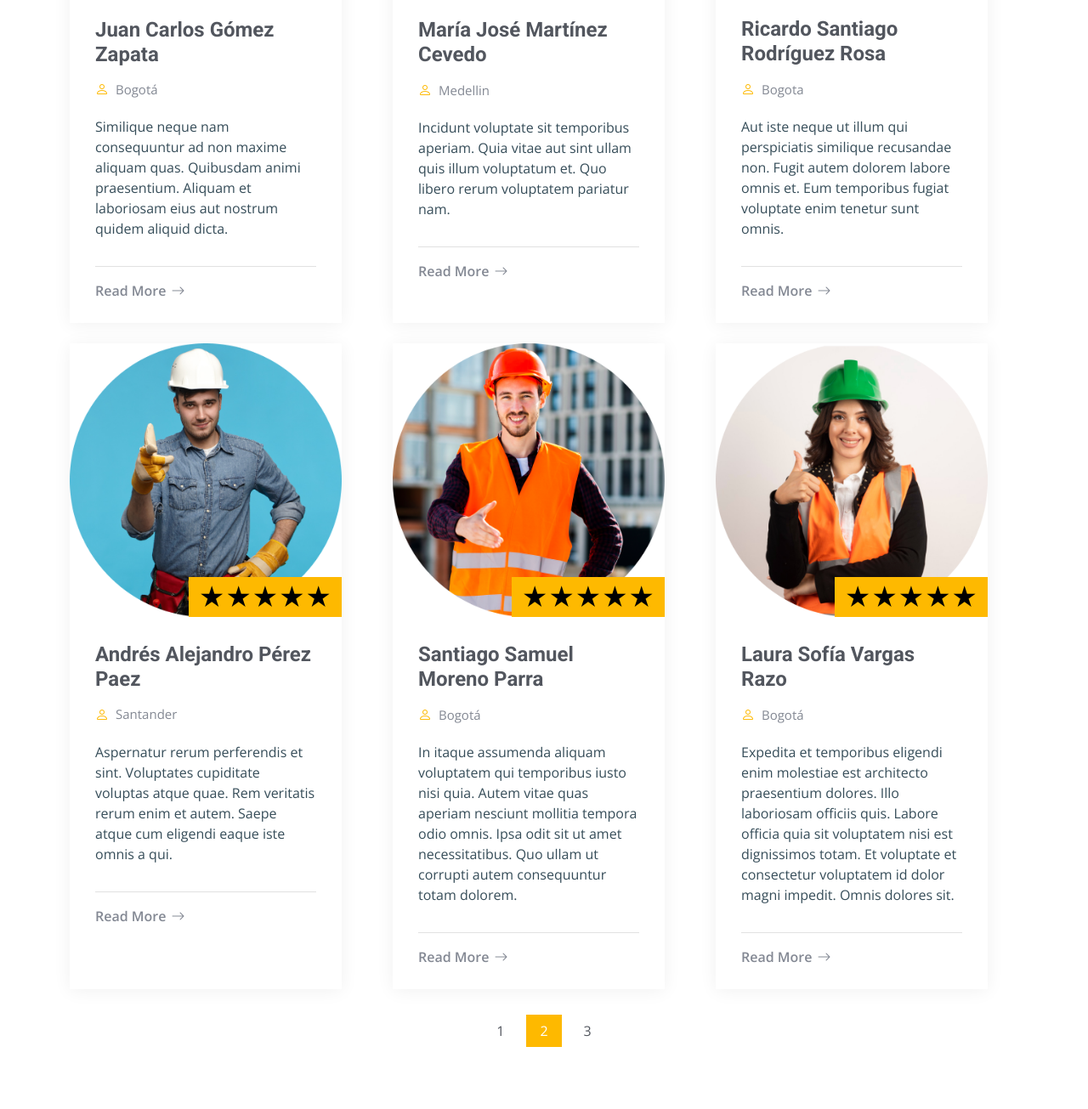
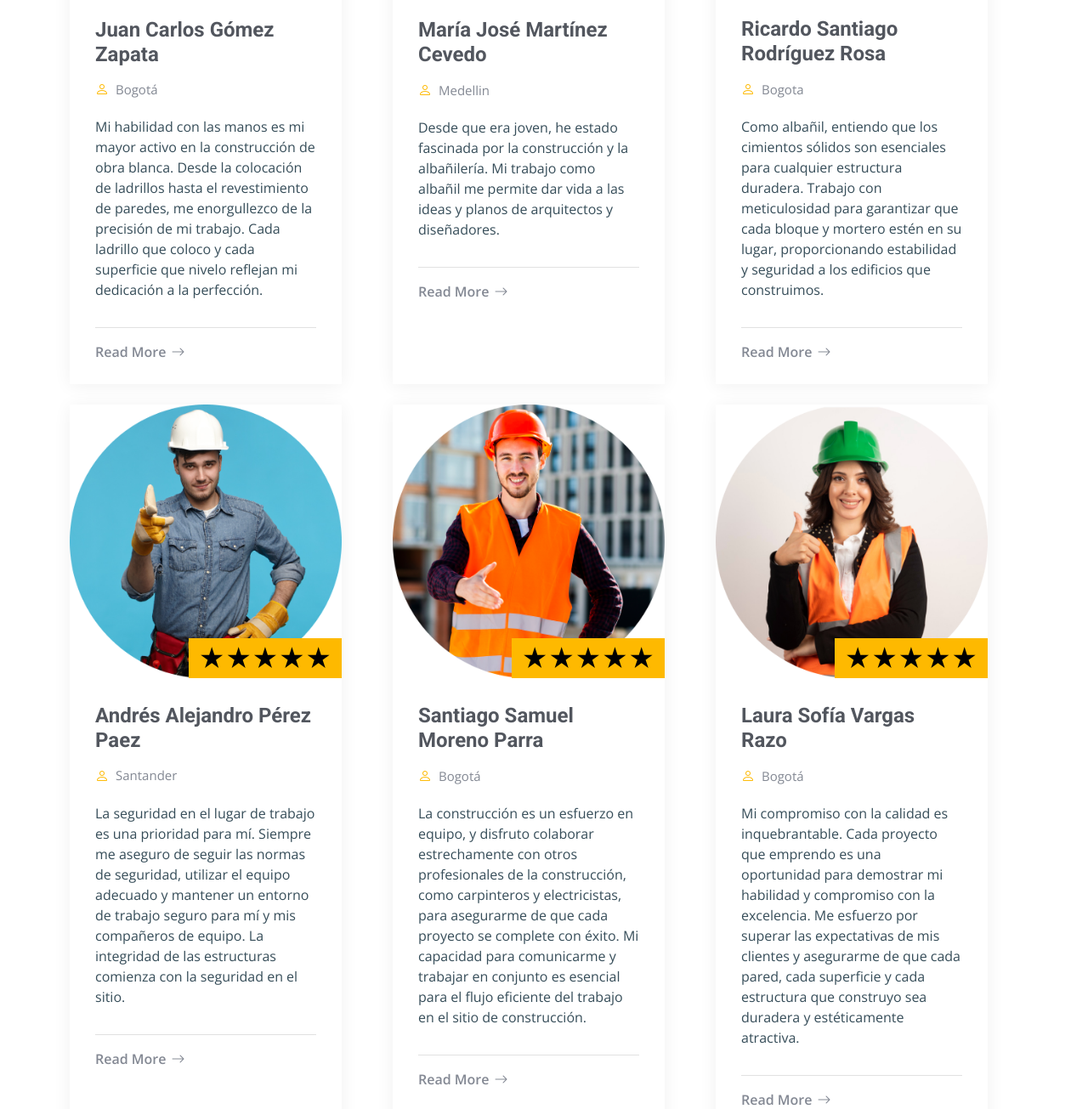
Before and after one commit to JhosstinStip17/WHITESTUCCO, a website: page blog.html in a window 1280 px wide. Shown: the part 720-2025 px from the top of the page at 85% size. Drawn offline with nearby package versions, Linux system fonts and the light colour scheme.

Commit message:
descripciones actualizadas

```diff
--- a/blog.html
+++ b/blog.html
@@ -139,7 +139,7 @@
                 </div>
 
                 <p>
-                  Similique neque nam consequuntur ad non maxime aliquam quas. Quibusdam animi praesentium. Aliquam et laboriosam eius aut nostrum quidem aliquid dicta.
+                  Mi habilidad con las manos es mi mayor activo en la construcción de obra blanca. Desde la colocación de ladrillos hasta el revestimiento de paredes, me enorgullezco de la precisión de mi trabajo. Cada ladrillo que coloco y cada superficie que nivelo reflejan mi dedicación a la perfección.
                 </p>
 
                 <hr>
@@ -187,7 +187,7 @@
                 </div>
 
                 <p>
-                  Incidunt voluptate sit temporibus aperiam. Quia vitae aut sint ullam quis illum voluptatum et. Quo libero rerum voluptatem pariatur nam.
+                  Desde que era joven, he estado fascinada por la construcción y la albañilería. Mi trabajo como albañil me permite dar vida a las ideas y planos de arquitectos y diseñadores.
                 </p>
 
                 <hr>
@@ -235,7 +235,7 @@
                 </div>
 
                 <p>
-                  Aut iste neque ut illum qui perspiciatis similique recusandae non. Fugit autem dolorem labore omnis et. Eum temporibus fugiat voluptate enim tenetur sunt omnis.
+                  Como albañil, entiendo que los cimientos sólidos son esenciales para cualquier estructura duradera. Trabajo con meticulosidad para garantizar que cada bloque y mortero estén en su lugar, proporcionando estabilidad y seguridad a los edificios que construimos.
                 </p>
 
                 <hr>
@@ -282,7 +282,7 @@
                 </div>
 
                 <p>
-                  Aspernatur rerum perferendis et sint. Voluptates cupiditate voluptas atque quae. Rem veritatis rerum enim et autem. Saepe atque cum eligendi eaque iste omnis a qui.
+                  La seguridad en el lugar de trabajo es una prioridad para mí. Siempre me aseguro de seguir las normas de seguridad, utilizar el equipo adecuado y mantener un entorno de trabajo seguro para mí y mis compañeros de equipo. La integridad de las estructuras comienza con la seguridad en el sitio.
                 </p>
 
                 <hr>
@@ -330,7 +330,7 @@
                 </div>
 
                 <p>
-                  In itaque assumenda aliquam voluptatem qui temporibus iusto nisi quia. Autem vitae quas aperiam nesciunt mollitia tempora odio omnis. Ipsa odit sit ut amet necessitatibus. Quo ullam ut corrupti autem consequuntur totam dolorem.
+                  La construcción es un esfuerzo en equipo, y disfruto colaborar estrechamente con otros profesionales de la construcción, como carpinteros y electricistas, para asegurarme de que cada proyecto se complete con éxito. Mi capacidad para comunicarme y trabajar en conjunto es esencial para el flujo eficiente del trabajo en el sitio de construcción.
                 </p>
 
                 <hr>
@@ -378,7 +378,7 @@
                 </div>
 
                 <p>
-                  Expedita et temporibus eligendi enim molestiae est architecto praesentium dolores. Illo laboriosam officiis quis. Labore officia quia sit voluptatem nisi est dignissimos totam. Et voluptate et consectetur voluptatem id dolor magni impedit. Omnis dolores sit.
+                  Mi compromiso con la calidad es inquebrantable. Cada proyecto que emprendo es una oportunidad para demostrar mi habilidad y compromiso con la excelencia. Me esfuerzo por superar las expectativas de mis clientes y asegurarme de que cada pared, cada superficie y cada estructura que construyo sea duradera y estéticamente atractiva.
                 </p>
 
                 <hr>
```
